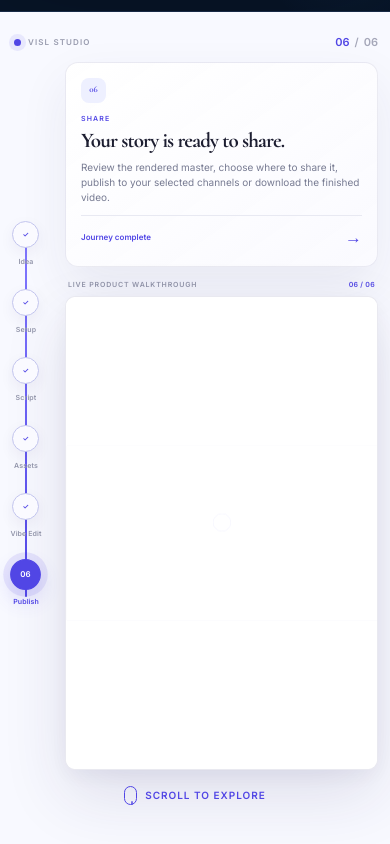
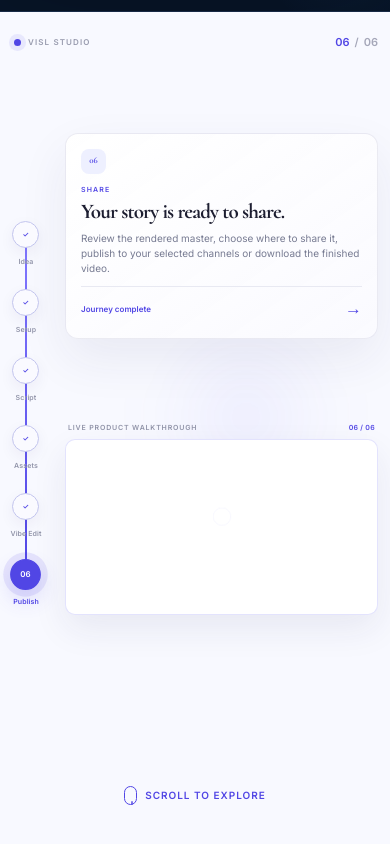
Before and after one commit to aishwaryaSingh2804/vivi, a React (Vite) app: page / in a window 390 px wide. Shown: the part 849-1693 px from the top of the page. Built offline with nearby package versions, Linux system fonts and the light colour scheme.

Commit message:
fixed workflow in mobile

```diff
--- a/src/components/home/Workflow/WorkflowSection.css
+++ b/src/components/home/Workflow/WorkflowSection.css
@@ -1147,11 +1147,10 @@
     minmax(0, 1fr);
 
   grid-template-rows:
-      auto
+    minmax(0, 1fr)
     minmax(0, 1fr);
 
   column-gap: 10px;
-
   row-gap: 12px;
 }
 
@@ -1181,17 +1180,15 @@
   .workflow-vertical-line {
   left: 13px;
 
-    top: 14px;
-
-    bottom: 14px;
-  }
-
+  top: 13.5px;
+  bottom: 36.5px;
+}
 
 .workflow-vertical-progress {
   left: 13px;
 
-    top: 14px;
-    bottom: 14px;
+  top: 13.5px;
+  bottom: 36.5px;
 
   transform-origin: top center;
 }
@@ -1253,8 +1250,10 @@
 
 
   .workflow-stage-card {
+  height: 100%;
+  box-sizing: border-box;
+
   padding: 15px;
-
   border-radius: 13px;
 }
 
@@ -1304,9 +1303,12 @@
 
   .workflow-demo {
   grid-column: 2;
-
   grid-row: 2;
 
+  height: 100%;
+
+  display: flex;
+  flex-direction: column;
   justify-content: flex-start;
 }
 
@@ -1319,11 +1321,33 @@
 
 
 .workflow-demo-frame {
+  width: 100%;
+  height: auto;
+  aspect-ratio: 16 / 9;
+
+  min-height: 0;
+
+  border-radius: 10px;
+
+  overflow: hidden;
+
+  background: #f4f5ff;
+
+  border: 1px solid rgba(81, 70, 229, 0.10);
+
+  box-shadow:
+    0 14px 35px rgba(39, 36, 91, 0.08);
+}
+
+.workflow-demo-frame iframe {
+  display: block;
+
+  width: 100%;
   height: 100%;
 
-    min-height: 0;
-
-    border-radius: 10px;
+  border: 0;
+
+  background: #fff;
 }
 
 
```
Lines whose indentation alone changed are shown as unchanged.
